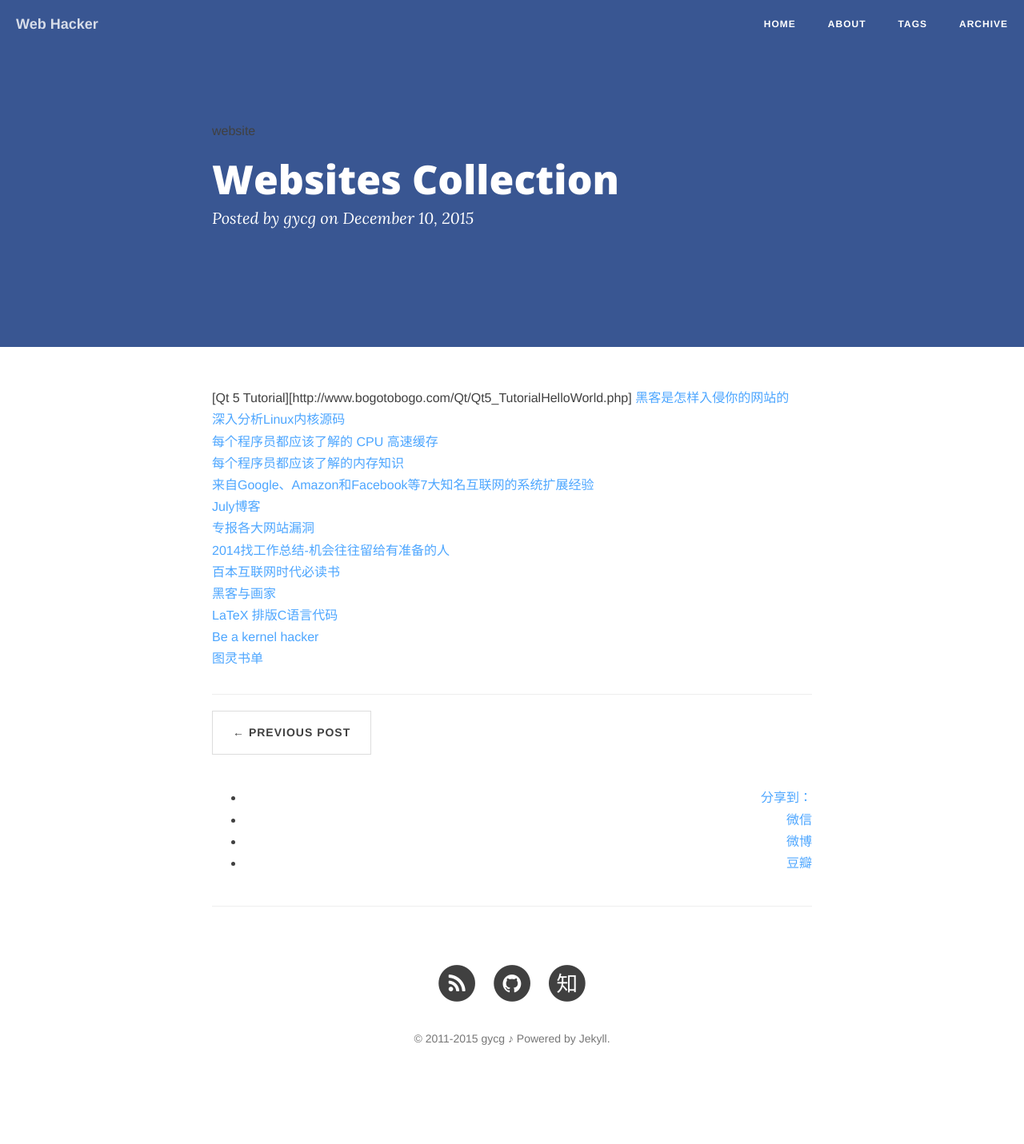
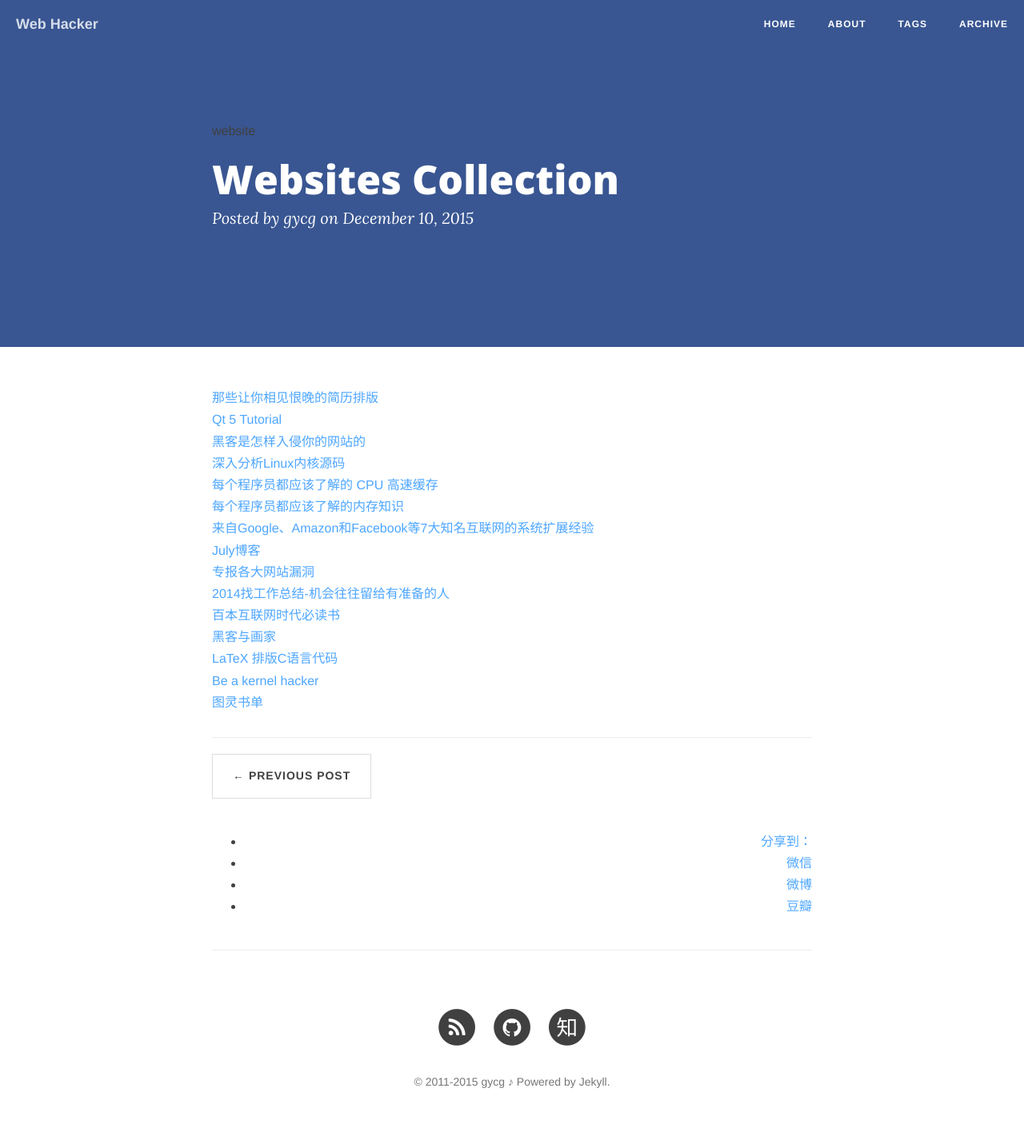
Before and after one commit to gycg/gycg.github.com, a Jekyll site: the page built from _posts/2015-12-10-excellent-website-collection.md, in a window 1280 px wide. Shown: the whole page at 80% size. Built offline with Jekyll 4.4.1, drawn with Linux system fonts in a browser that asks for light colours; nearby versions of some CDN libraries; Markdown is read by kramdown in place of the engine named in the settings; comment, search, counter and statistics services are not loaded; before the commit the page ends 1376 px from its top, so only the background shows below that.

Commit message:
resume type

```diff
--- a/_posts/2015-12-10-excellent-website-collection.md
+++ b/_posts/2015-12-10-excellent-website-collection.md
@@ -6,7 +6,8 @@ tags: [website, ]
 description:
 ---
 
-[Qt 5 Tutorial][http://www.bogotobogo.com/Qt/Qt5_TutorialHelloWorld.php]
+[那些让你相见恨晚的简历排版](http://mp.weixin.qq.com/s?__biz=MzA5NjM3NjgwOQ==&mid=207741361&idx=1&sn=5de49ada7c6992d9f4adad02e89d65c0&scene=23&srcid=09201u3vE5Jz0QyZgfsEbdZr#rd)
+[Qt 5 Tutorial](http://www.bogotobogo.com/Qt/Qt5_TutorialHelloWorld.php)
 [黑客是怎样入侵你的网站的](http://www.freebuf.com/articles/web/7359.html)
 [深入分析Linux内核源码](http://www.kerneltravel.net/kernel-book/%E6%B7%B1%E5%85%A5%E5%88%86%E6%9E%90Linux%E5%86%85%E6%A0%B8%E6%BA%90%E7%A0%81.html)
 [每个程序员都应该了解的 CPU 高速缓存](http://blog.jobbole.com/36263/)
```
